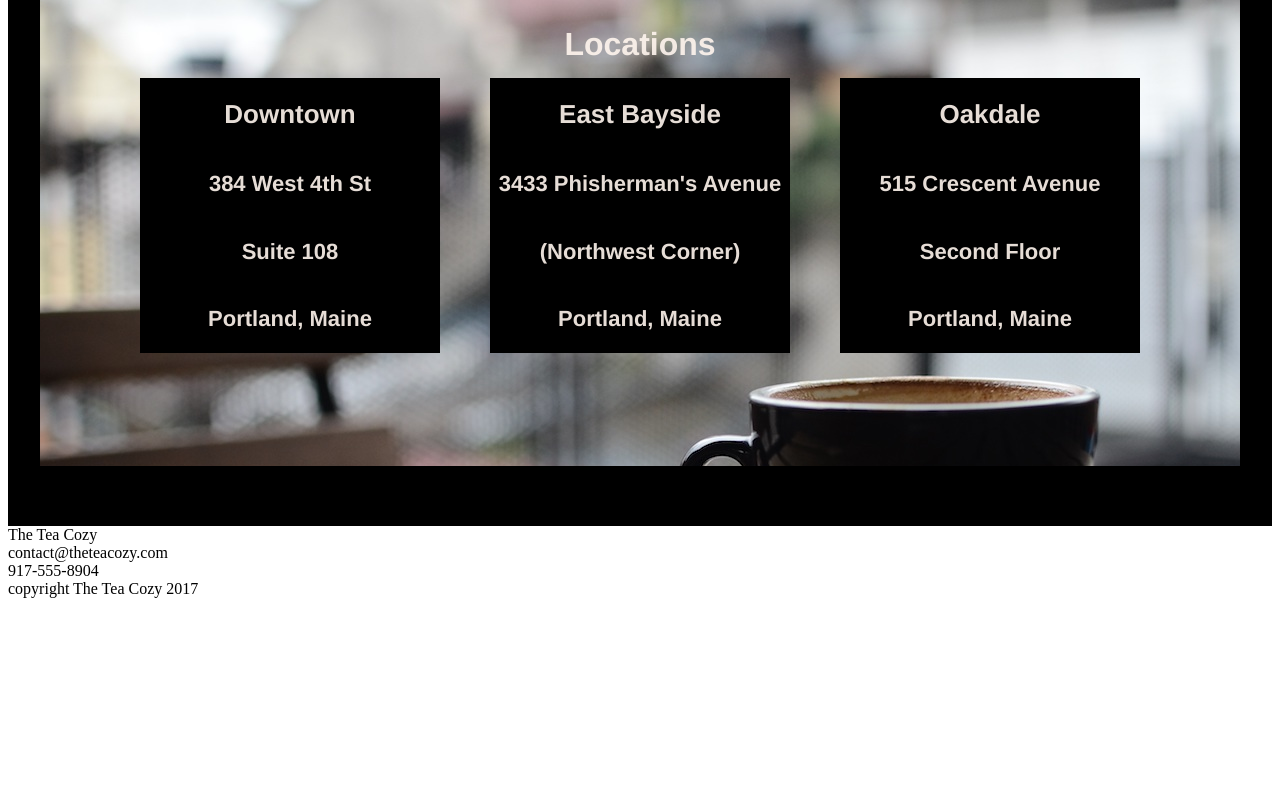
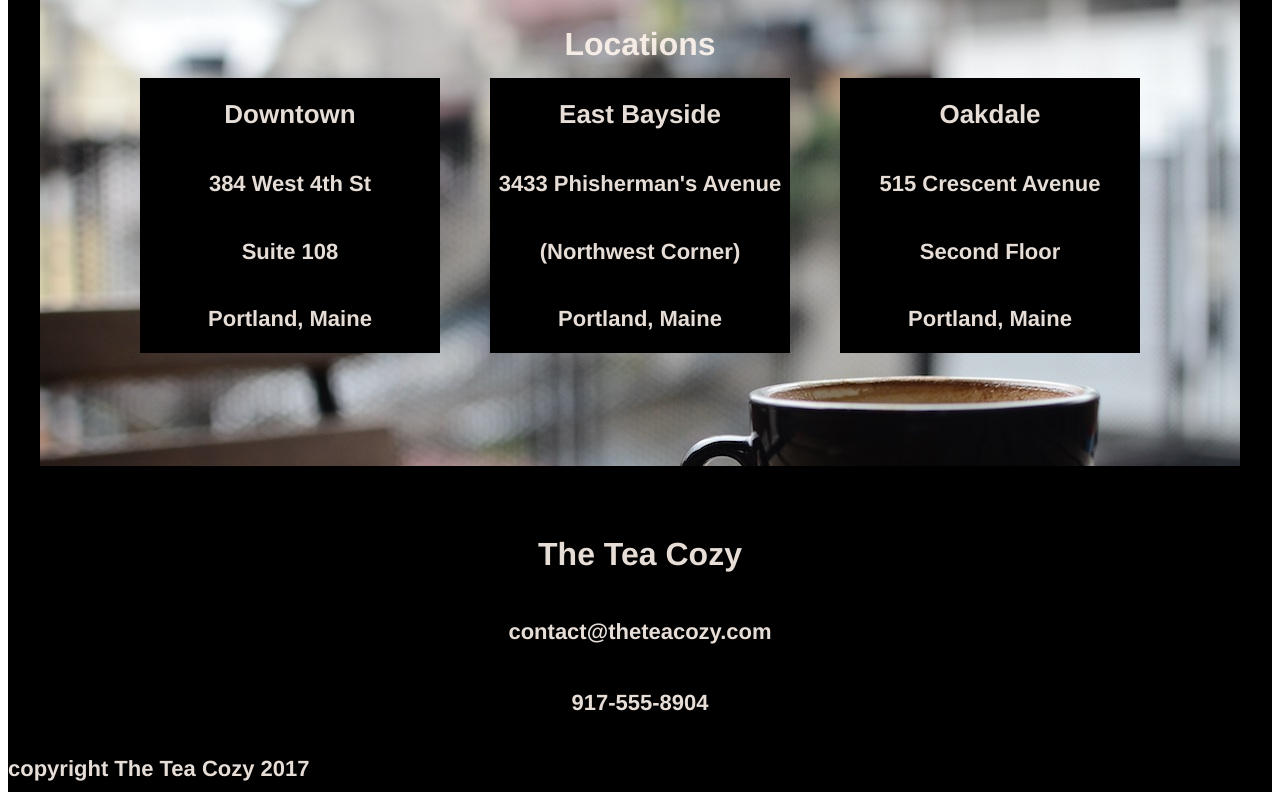
Before and after one commit to wliuby/teacozy, a plain HTML site: page index.html in a window 1280 px wide. Shown: the part 1582-2382 px from the top of the page. Before the commit the page ends 2188 px from the top, so only its background shows below. Drawn offline with Linux system fonts and the light colour scheme.

Commit message:
Final Version

```diff
--- a/css/style.css
+++ b/css/style.css
@@ -164,3 +164,23 @@ h4 {
   width: 300px;
   height: 275px;
 }
+
+.footer-container {
+  display: flex;
+  flex-direction: column;
+  justify-content: space-between;
+  background-color: black;
+  margin: 0px;
+  height: 200px;
+}
+
+.foot-text {
+  background-color: black;
+  text-align: left;
+  display: flex;
+  justify-content: flex-start;
+  align-items: center
+  height: 30px;
+  padding-top: 20px;
+  margin: 0px;
+}
--- a/index.html
+++ b/index.html
@@ -92,13 +92,12 @@
     </div>
 
     <!-- This is the footer section -->
+
     <div class="footer-container">
-      <div class="footer-1">
-        <div class="h1">The Tea Cozy</div>
-        <div class="foot-text">contact@theteacozy.com</div>
-        <div class="foot-text">917-555-8904</div>
-      </div>
-      <div class="foot-text">copyright The Tea Cozy 2017</div>
+        <div><h2>The Tea Cozy</h2></div>
+        <div><h4>contact@theteacozy.com</h4></div>
+        <div><h4>917-555-8904</h4></div>
     </div>
+    <div class="foot-text"><h4>copyright The Tea Cozy 2017</h4></div>
   </body>
 </html>
```
